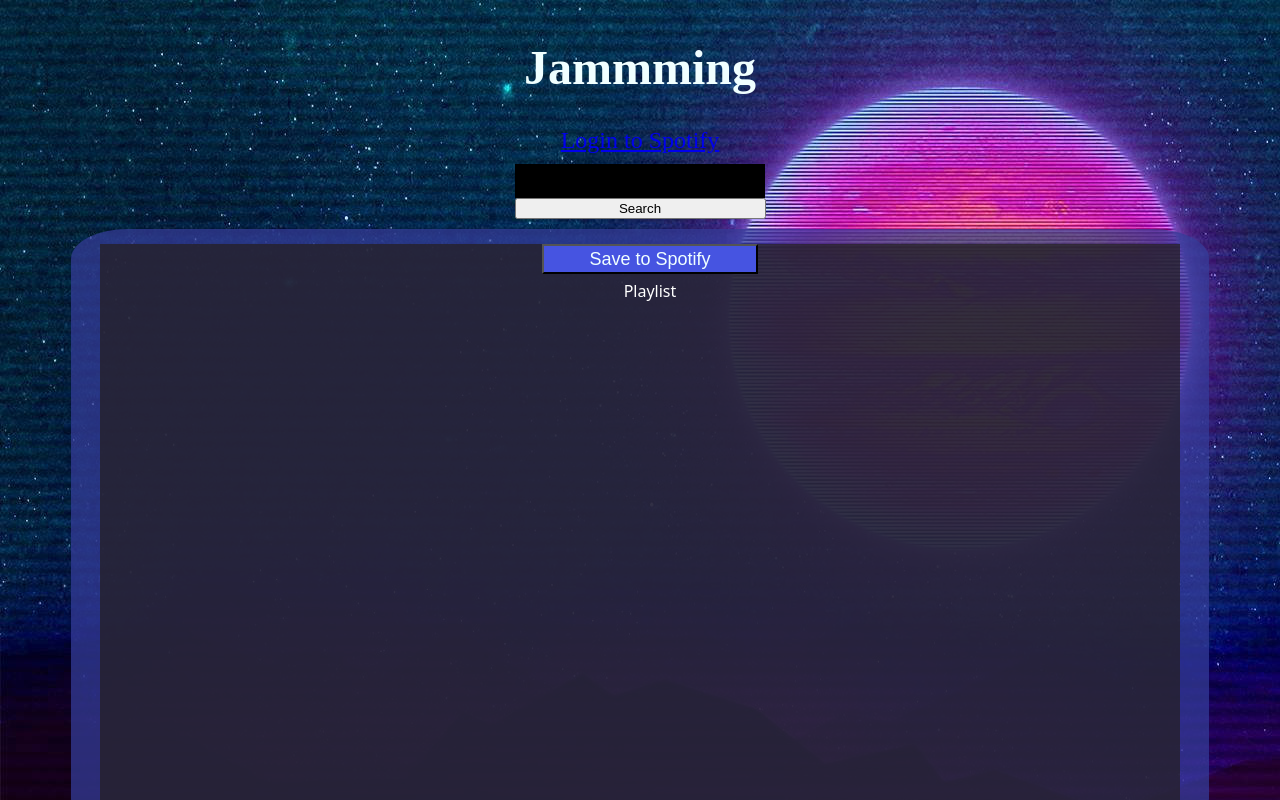
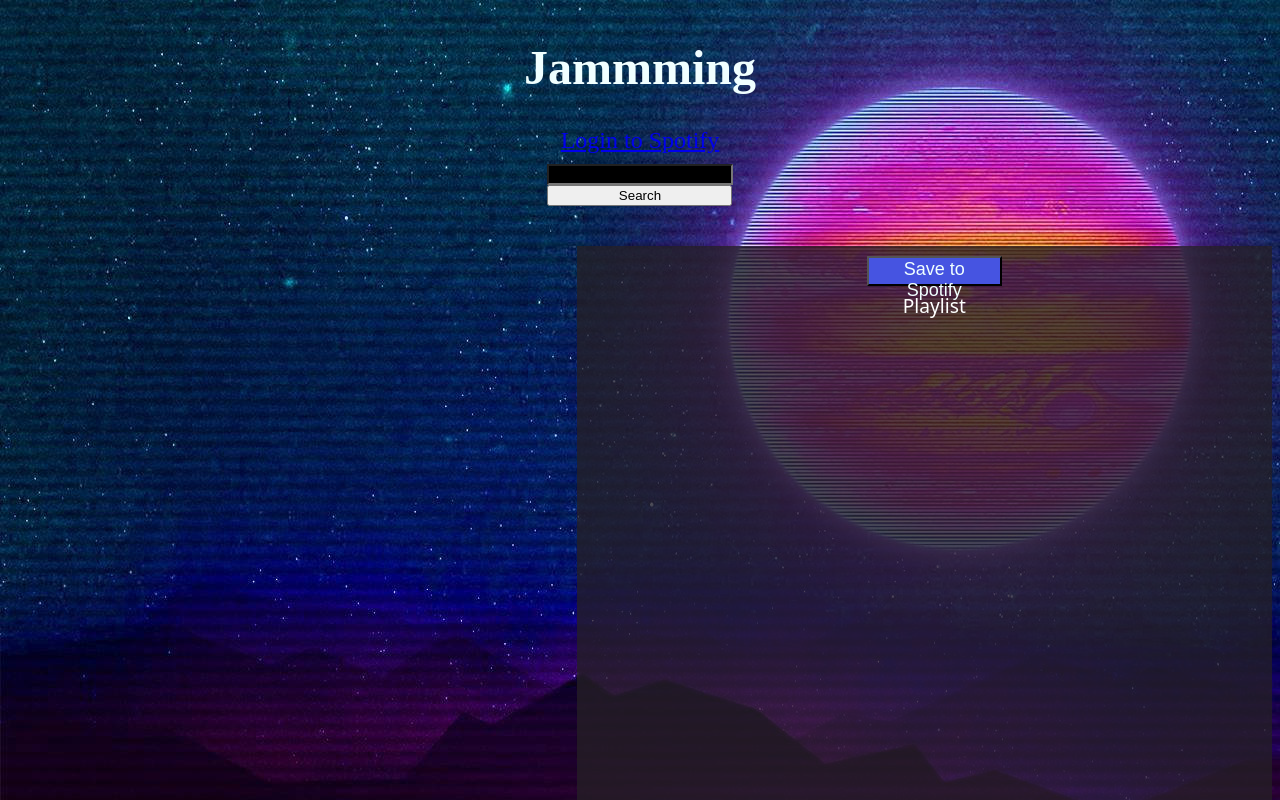
Before and after one commit to JamesLieb/jamming, a React (Create React App) app: page / in a window 1280 px wide. Shown: the top 800 px of the page. Built offline with nearby package versions, Linux system fonts and the light colour scheme.

Commit message:
added some styling to the tracklist and playlist components to make both appear side by side

```diff
--- a/src/App/App.js
+++ b/src/App/App.js
@@ -152,7 +152,6 @@ const savePlaylist = useCallback(() => {
             </header>
         <div className={styles.tracklistWrapper}>
         <TrackList tracks={tracks} onAdd={addTrack} />
-        </div>
         <Playlist
         playlistName={playlistName}
         playlistTracks={playlistTracks}
@@ -161,6 +160,8 @@ const savePlaylist = useCallback(() => {
         onSave={savePlaylist}
         />
         </div>
+
+        </div>
     );
 }
 
--- a/src/App/App.module.css
+++ b/src/App/App.module.css
@@ -13,7 +13,8 @@
 
 .search {
     background: black;
-    width:92%;
+    width:96%;
+    color: azure;
 }
 
 .form {
@@ -25,10 +26,11 @@
 }
 
 .tracklistWrapper {
+    margin-top: 30px;
     display: flex;
-    flex-flow:row wrap;
+    flex-flow:row ;
     align-content: center;
-    margin: 0;
-    padding:0;
+    justify-content: space-between;
+
 
 }
--- a/src/Playlist/Playlist.js
+++ b/src/Playlist/Playlist.js
@@ -10,8 +10,7 @@ export default function PlayList(props) {
 
     return (
         <>
-            <div className={styles.container}>
-            <div className={styles.childcontainer}>
+
                 <div className={styles.newdiv}>
                     <div className={styles.playlist}>
                     <button className={styles.saveto} onClick={props.onSave}><span>Save to Spotify</span></button>
@@ -21,8 +20,7 @@ export default function PlayList(props) {
 
                 </div>
 
-            </div>
-            </div>
+
 
         </>
     )
--- a/src/Playlist/Playlist.module.css
+++ b/src/Playlist/Playlist.module.css
@@ -1,43 +1,7 @@
-.container {
-    display: flex;
-    justify-content: center;
-    align-content: center;
-    flex-flow: row wrap;
-    height:600px;
-    width: auto;
-  }
 
- .childcontainer {
-    flex: 1;
-    justify-content: center;
-    align-content: center;
-    background-color: #353d99bb;
-    height: 100%;
-    width:400px;
-    margin:5%;
-    border-radius: 5%;
-
- }
-
- .child-container:first-child {
-    margin-right: 40px;
- }
- .savespotify {
-    background-color: azure;
-    font-size: 1rem;
-    border: 1px solid black;
-    cursor: pointer;
-  }
-
-  #save-spotify:active {
-    border-radius: 15% 15% 0 0;
-    background: #4654e1;
-    color:azure;
-  }
-
-  input {
+  .input {
     all: unset;
-    font: 16px system-ui;
+    font: 1.2rem system-ui;
     color: #fff;
     height: 100%;
     width: 100%;
@@ -46,10 +10,12 @@
 
   }
   .newdiv {
+    display: block;
     margin: 0 auto;
     height:95%;
     width:95%;
     background-color: #252025c4;
+    padding: 10px;
 
 }
 .playlist {
--- /dev/null
+++ b/src/SearchBar/SearchBar.module.css
@@ -0,0 +1,51 @@
+.title {
+    text-align: center;
+
+}
+
+.search {
+    display: flex;
+    justify-content: center;
+    align-content: center;
+    margin-bottom: 40px;
+}
+
+.form {
+    background-color: #4654e1;
+    width: 300px;
+    height: 44px;
+    border-radius: 5px;
+    display: flex;
+    flex-direction: row;
+    align-items: center;
+  }
+
+  .input {
+    all: unset;
+    font: 16px system-ui;
+    color: #fff;
+    height: 100%;
+    width: 100%;
+    padding: 6px 10px;
+
+  }
+
+  ::placeholder {
+    color: #fff;
+    opacity: 0.7;
+  }
+
+  .button {
+    all: unset;
+    cursor: pointer;
+    width: 44px;
+    height: 44px;
+  }
+
+  .svg {
+    color: #fff;
+    fill: currentColor;
+    width: 24px;
+    height: 24px;
+    padding: 10px;
+  }
--- /dev/null
+++ b/src/SearchResults/SearchResults.module.css
@@ -0,0 +1,35 @@
+.container {
+    display: flex;
+    justify-content: center;
+    align-content: center;
+    flex-flow: row wrap;
+    height:600px;
+    width: auto;
+  }
+
+ .childcontainer {
+    flex: 1;
+    justify-content: center;
+    align-content: center;
+    background-color: #353d99bb;
+    height: 100%;
+    width:400px;
+    margin:5%;
+    border-radius: 5%;
+
+ }
+
+ .child-container:first-child {
+    margin-right: 40px;
+ }
+
+ .newdiv {
+    margin: 0 auto;
+    height:95%;
+    width:95%;
+    background-color: #252025c4;
+
+}
+.h3 {
+    text-align: center;
+}
--- a/src/Track/Track.module.css
+++ b/src/Track/Track.module.css
@@ -11,11 +11,12 @@
 }
 
 .SongWrapper {
-    font-size: 1rem;
+    font-size: 0.9rem;
     display: flex;
     justify-content: flex-start;
     align-content: center;
     margin-left: 20px;
+    width:300px;
 
 
 }
@@ -46,5 +47,5 @@
 .trackName {
     font-family: Cambria, Cochin, Georgia, Times, 'Times New Roman', serif;
     margin-left: 10px;
-    font-size: 1.2rem;
+    font-size: 1.1rem;
 }
--- a/src/Tracklist/Tracklist.js
+++ b/src/Tracklist/Tracklist.js
@@ -6,17 +6,26 @@ export default function TrackList(props) {
 
 
     return (
-        <div>
-            {props.tracks.map((track) =>  {
+        <div className={styles.trackList}>
+            <div className={styles.container}>
+                <ul className={styles.listContainer}>
+                    {props.tracks.map((track) =>  {
                 return (
+                <li className={styles.listItems}>
                 <Track
                 key={track.id}
                 track={track}
                 onAdd={props.onAdd}
                 isRemove={props.isRemoval}
                 onRemove={props.onRemove}
-                />)
+                />
+                </li>
+                )
+
             })}
+
+                </ul>
+            </div>
         </div>
     );
 }
--- a/src/Tracklist/Tracklist.module.css
+++ b/src/Tracklist/Tracklist.module.css
@@ -0,0 +1,24 @@
+.trackList {
+  display: flex;
+  flex-flow: column;
+  justify-content: flex-start;
+  align-content: flex-start;
+  height: 900px;
+  width: 80%;
+
+
+
+}
+
+.container {
+    display: block;
+    overflow: auto
+}
+
+.listContainer {
+    list-style: none;
+}
+
+.listItems {
+    display: inline-block;
+}
```
Also changed, not shown: src/SearchBar/SearchBar.js (added, +31 -0 lines), src/SearchResults/SearchResults.js (added, +20 -0 lines), src/Spotify/Spotify.js (added, +86 -0 lines).
